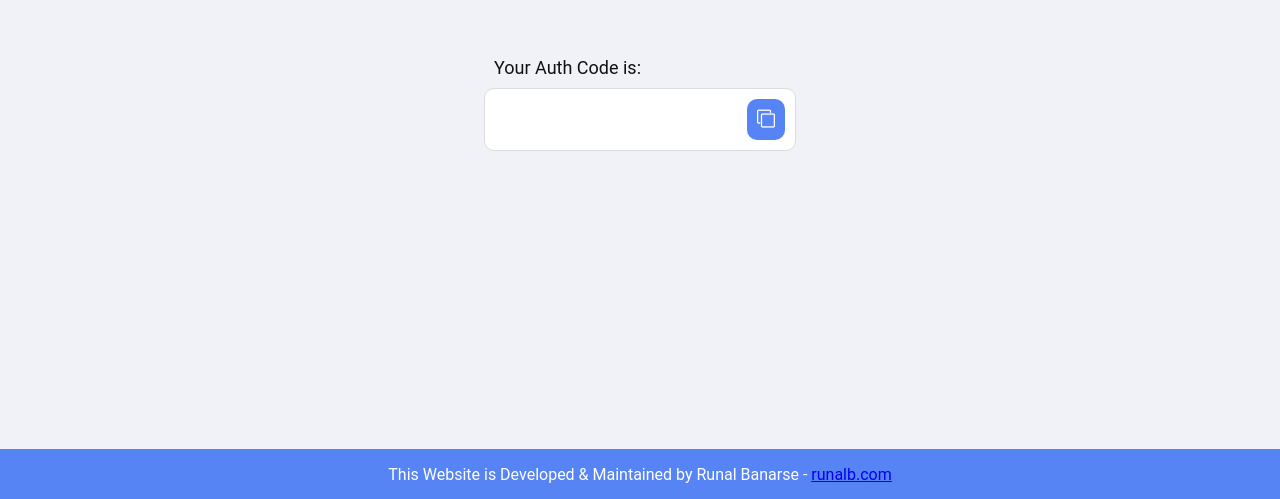
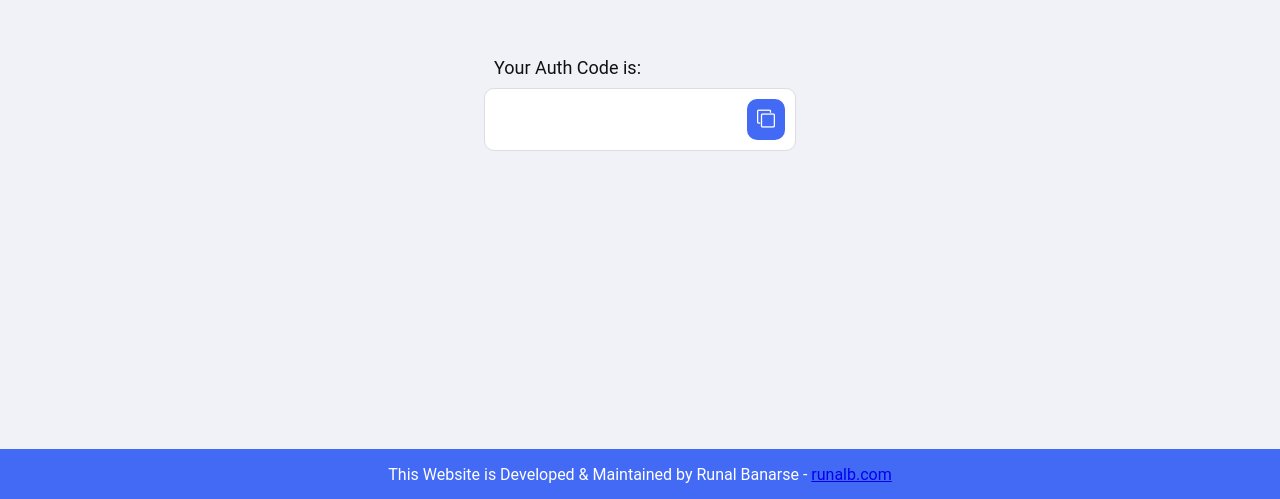
Before and after one commit to runalb/TradingAPI, a plain HTML site: page index.html in a window 1280 px wide. Shown: the part 301-800 px from the top of the page. Drawn offline with Linux system fonts and the light colour scheme.

Commit message:
UI color change

```diff
--- a/style.css
+++ b/style.css
@@ -35,7 +35,7 @@ body {
 }
 .copy-text button {
 	padding: 10px;
-	background: #5784f5;
+	background: #436AF5;
 	color: #fff;
 	font-size: 18px;
 	border: none;
@@ -52,7 +52,7 @@ body {
 	position: absolute;
 	top: -45px;
 	right: 0px;
-	background: #5c81dc;
+	background: #436AF5;
 	padding: 8px 10px;
 	border-radius: 20px;
 	font-size: 15px;
@@ -65,7 +65,7 @@ body {
 	right: 25px;
 	width: 10px;
 	height: 10px;
-	background: #5c81dc;
+	background: #436AF5;
 	transform: rotate(45deg);
 	display: none;
 }
@@ -79,7 +79,7 @@ footer {
 	width: 100%;
 	left: 0;
 	bottom: 0;
-	background-color: #5784f5;
+	background-color: #436AF5;
 	color: white;
 	text-align: center;
 }
```
